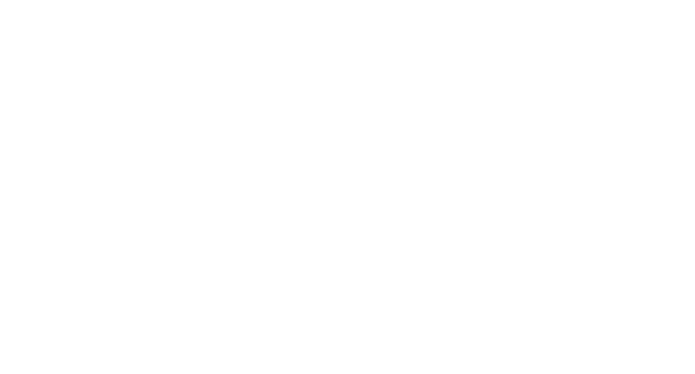
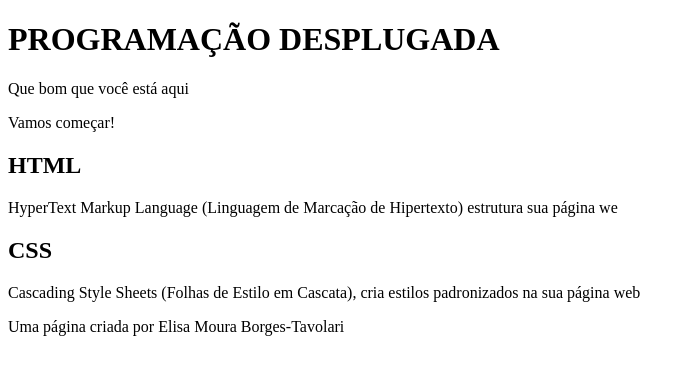
Before and after one commit to Profofa1/Alura-pg-internet, a plain HTML site: page index.html in a window 1280 px wide. Shown: the whole page, without its empty margins (0-695 px from the left). Drawn offline with Linux system fonts and the light colour scheme.

Commit message:
Página quase pronta

```diff
--- a/index.html
+++ b/index.html
@@ -6,6 +6,26 @@
     <title>Elisa</title>
 </head>
 <body>
+    <header>
+        <h1>PROGRAMAÇÃO DESPLUGADA</h1>
+        <p>Que bom que você está aqui</p>
+        <p>Vamos começar!</p>
+    </header>
+
+    <section>
+        <h2>HTML</h2>
+        <P>HyperText Markup Language (Linguagem de Marcação de Hipertexto) estrutura sua página we</P>
+
+        <H2>CSS</H2>
+        <p>Cascading Style Sheets (Folhas de Estilo em Cascata), cria estilos padronizados na sua página web</p>
+
+    </section>
+
+    <footer>
+        <p>Uma página criada por Elisa Moura Borges-Tavolari</p>
+
+
+    </footer>
 
 </body>
 </html>
```
